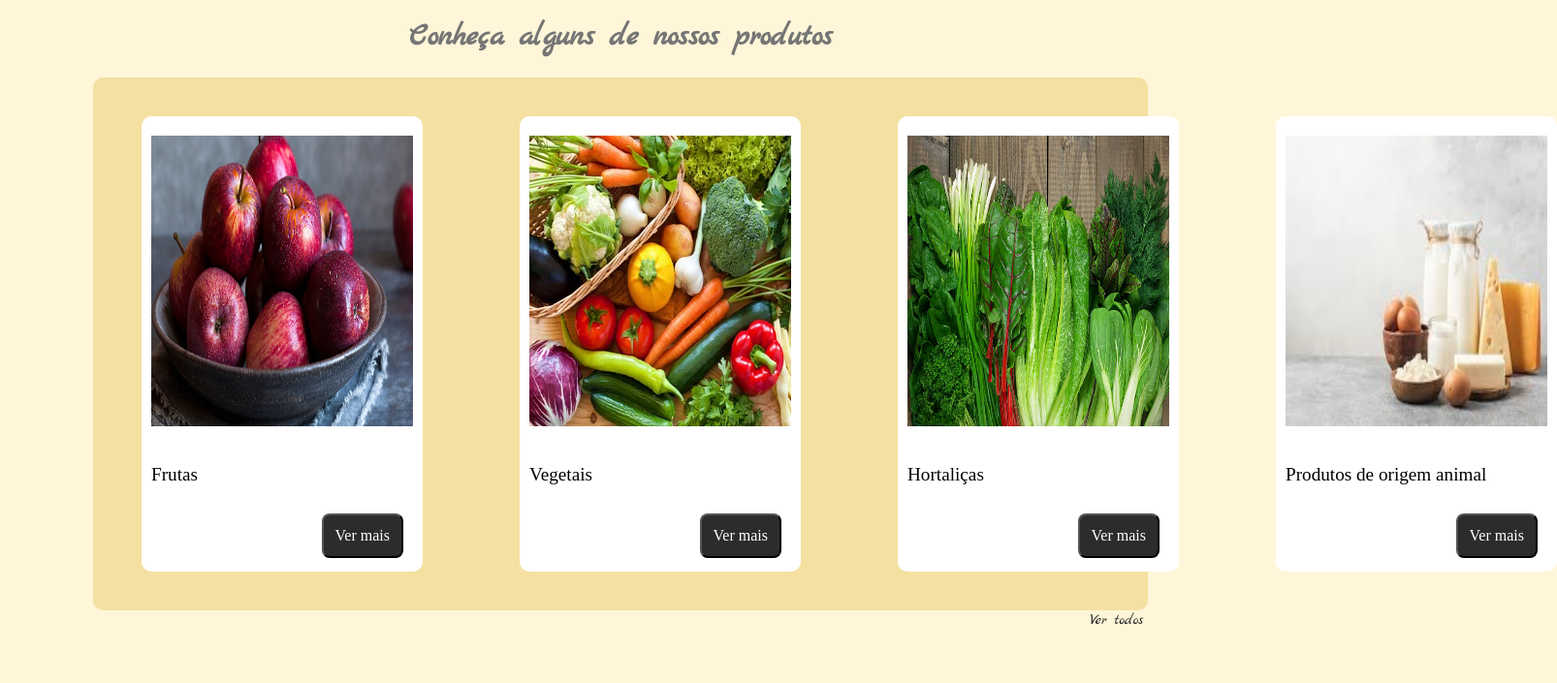
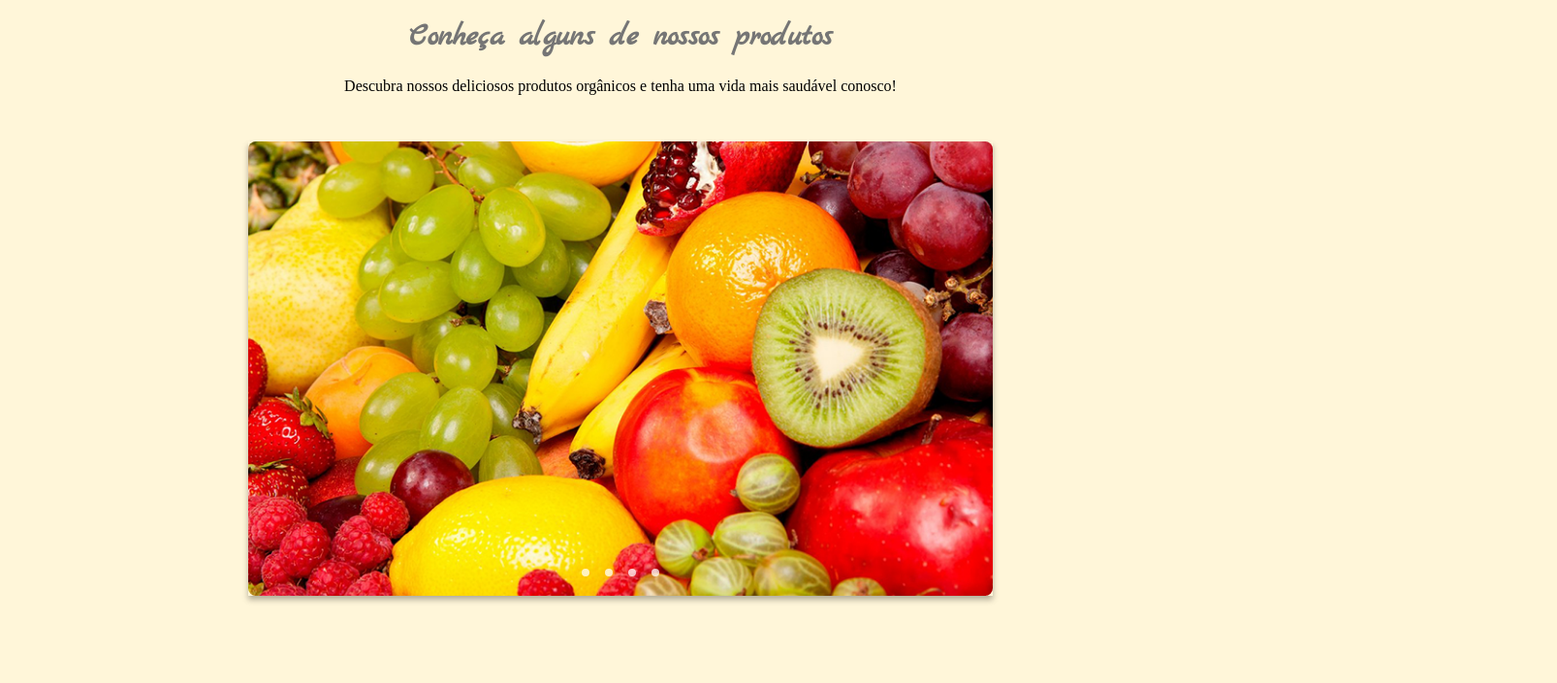
Before and after one commit to camilinhadofivesos/Projeto-de-Pr-tica-2--Semestre, a plain HTML site: page index.html in a window 1280 px wide. Shown: the part 996-1701 px from the top of the page at 97% size, 1606 px wide, since content can reach past the window. Drawn offline with Linux system fonts and the light colour scheme; grey boxes are pictures that could not be loaded; a web font is replaced by a local one.

Commit message:
Troca dos cards pelo carrossel com as imagens

```diff
--- a/index.html
+++ b/index.html
@@ -96,39 +96,27 @@
             </div>
         </div>
         <div class="linha"></div>
-        <div id="categorias">
+        <div id="produtos">
             <h1>Conheça alguns de nossos produtos</h1>
-            <div id="cards_categorias">
-                <script>
-                    const imagens = [{
-                        imagem: "./imagens/macas.webp",
-                        nome: "Frutas"
-                    },
-                    {
-                        imagem: "./imagens/vegetables.webp",
-                        nome: "Vegetais"
-                    },{
-                        imagem: "./imagens/salada.jpg",
-                        nome: "Hortaliças"
-                    },
-                    {
-                        imagem: "./imagens/leite.jpg",
-                        nome: "Produtos de origem animal"
-                    },]
+            <p>Descubra nossos deliciosos produtos orgânicos e tenha uma vida mais saudável conosco!</p>
+            <section class="container">
+                <div class="slider-wrapper"> <!--slider-wrapper-->
+                    <div class="slider">   <!--slider-->
+                        <img src="./imagens/frutas_variadas.jpg" alt="Frutas variadas" id="slide1">
+                        <img src="./imagens/vegetais.avif" alt="Vegetais" id="slide2">
+                        <img src="./imagens/salada.jpg" alt="Hortaliças" id="slide3">
+                        <img src="./imagens/leite-queijo.avif" alt="Produtos origem animal" id="slide4">
+                    </div>
+                    <div class="slider-nav">
+                        <a href="#slide1"></a>
+                        <a href="#slide2"></a>
+                        <a href="#slide3"></a>
+                        <a href="#slide4"></a>
+                    </div>
+                </div>
+            </section>
+        </div>
 
-                    card='';
-                    for (let i = 0; i<imagens.length; i++){
-                        card += `<div class='cards'>`
-                        card += `<img src='${imagens[i].imagem}'>`
-                        card += `<p>${imagens[i].nome}</p>`
-                        card += `<button> Ver mais </button>`
-                        card += `</div>`
-                    }
-                    document.getElementById('cards_categorias').innerHTML = card;
-                </script>
-            </div>
-            <div><a href="produtos.html" id="ver_todos">Ver todos</a></div>
-        </div>
     </main>
 
     <footer>
--- a/style_index.css
+++ b/style_index.css
@@ -186,59 +186,66 @@ span{
     color: var(--cinza);
 }
 
-#categorias{
-    text-align: center;
+.container{
+    padding: 2rem;
+}
+
+.slider-wrapper{
+    position: relative;
+    max-width: 48rem;
+    margin: 0 auto;
+    box-shadow: 0 4px 6px rgba(0, 0, 0, 0.3);
+}
+
+.slider{
+    display: flex;
+    aspect-ratio: 18 / 11;
+    overflow-x: hidden;
+    scroll-snap-type: x mandatory;
+    scroll-behavior: smooth;
+    box-shadow: 0 1.5rem 3rem -0.75rem hsla(0, 0%, 0%, 0);
+    border-radius: 0.5rem;
+}
+
+.slider img{
+    flex: 1 0 100%;
+    scroll-snap-align: start;
+    object-fit: cover;
+}
+
+.slider-nav{
+    display: flex;
+    column-gap: 1rem;
+    position: absolute;
+    bottom: 1.25rem;
+    left: 50%;
+    transform: translateX(-50%);
+    z-index: 1;
+}
+
+.slider-nav a{
+    width: 0.5rem;
+    height: 0.5rem;
+    border-radius: 50%;
+    background-color: #ffffff;
+    opacity: 0.75;
+    transition: opacity ease 250ms;
+}
+
+.slider-nav a:hover {
+    opacity: 1%;
+}
+
+#produtos{
     font-family: var(--fonte-cursiva);
     color: var(--cinza);
-}
-
-#cards_categorias{
-    display: flex;
-    align-items: center;
-    background-color: var(--amarelo);
-    border-radius: 10px;
-    width: 85%;
-    height: 550px;
-    margin: auto;
     text-align: center;
 }
 
-.cards{
-    display: flex;
-    flex-direction: column;
-    align-items: flex-start;
-    width: 300px;
-    height: 450px;
-    background-color: white;
-    margin: 50px ;
-    padding: 10px;
-    gap: 10px;
-    border-radius: 10px;
-    font-family: var(--paragrafos);
+#produtos p{
     color: black;
-    font-size: larger;
-}
-
-.cards>img{
-    height: 300px;
-    max-width: 270px;
-    margin: 10px auto;
-}
-
-.cards>button{
-    background-color: #2c2c2c;
-    color: white;
-    padding: 12px;
-    border-radius: 8px;
     font-family: var(--paragrafos);
     font-size: medium;
-    margin-left: 65%;
-}
-
-#ver_todos{
-    margin-left: 80%;
-    color: #2c2c2c;
-    text-decoration: none;
 }
 
 footer{
```
Also changed, not shown: imagens/frutas_variadas.jpg (added), imagens/leite-queijo.avif (added), imagens/vegetais.avif (added), 1 other file.
